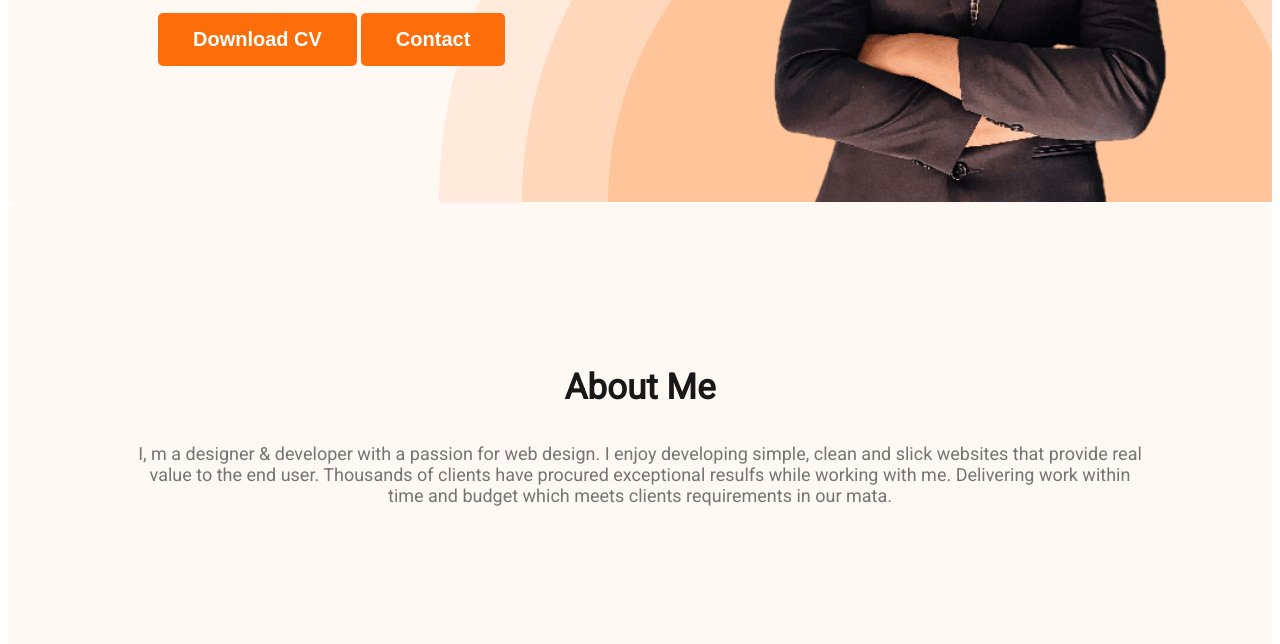
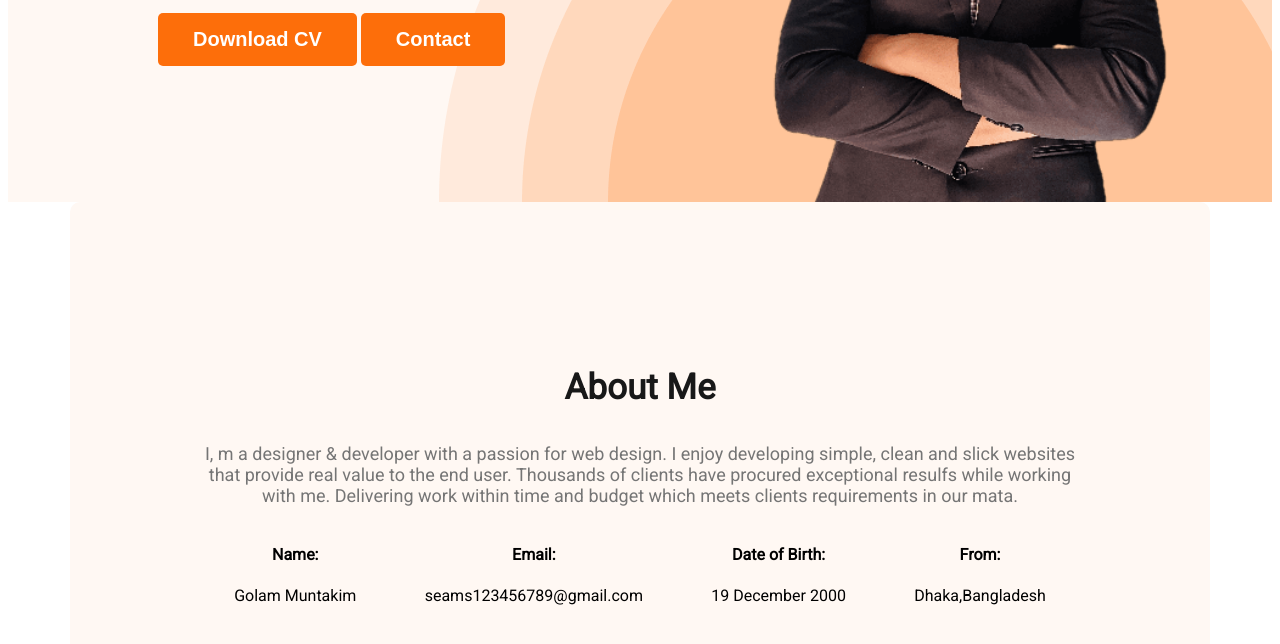
Before and after one commit to GolamMuntakim/my-web-portfolio, a plain HTML site: page index.html in a window 1280 px wide. Shown: the part 682-1326 px from the top of the page. Drawn offline with Linux system fonts and the light colour scheme; a web font is replaced by a local one.

Commit message:
added about section

```diff
--- a/index.html
+++ b/index.html
@@ -12,7 +12,7 @@
 <body>
     <header class="header">
         <nav>
-            <h3 class="nav-title">Ma<span class="text-primary">r</span>y</h3>
+            <h3 class="nav-title">Munta<span class="text-primary">k</span>im</h3>
             <ul>
                 <li><a href="">portfolio    </a></li>
                 <li><a href="">blog</a></li>
@@ -36,6 +36,24 @@
             <p class="section-description">
                 I, m a designer & developer with a passion for web design. I enjoy developing simple, clean and slick websites that provide real value to the end user. Thousands of clients have procured exceptional resulfs while working with me. Delivering work within time and budget which meets clients requirements in our mata.
             </p>
+            <div class="about-info-container">
+               <div class="about-info">
+                <h4 class="info-title">Name:</h4>
+                <p class="info-description">Golam Muntakim</p>
+               </div>
+               <div class="about-info">
+                <h4 class="info-title">Email:</h4>
+                <p class="info-description">seams123456789@gmail.com</p>
+               </div>
+               <div class="about-info">
+                <h4 class="info-title">Date of Birth:</h4>
+                <p class="info-description">19 December 2000</p>
+               </div>
+               <div class="about-info">
+                <h4 class="info-title">From:</h4>
+                <p class="info-description">Dhaka,Bangladesh</p>
+               </div>
+            </div>
         </section>
     </main>
     <footer></footer>
--- a/styles.css/portfolio.css
+++ b/styles.css/portfolio.css
@@ -94,5 +94,13 @@ nav a{
     margin: 130 0;
 }
 main{
-    max-width: 1140;
+    max-width: 1140px;
+    margin: 0 auto;
 }
+.about-info-container{
+    display: flex;
+    justify-content: space-around;
+}
+.about-info{
+    text-align:center;
+}
```
